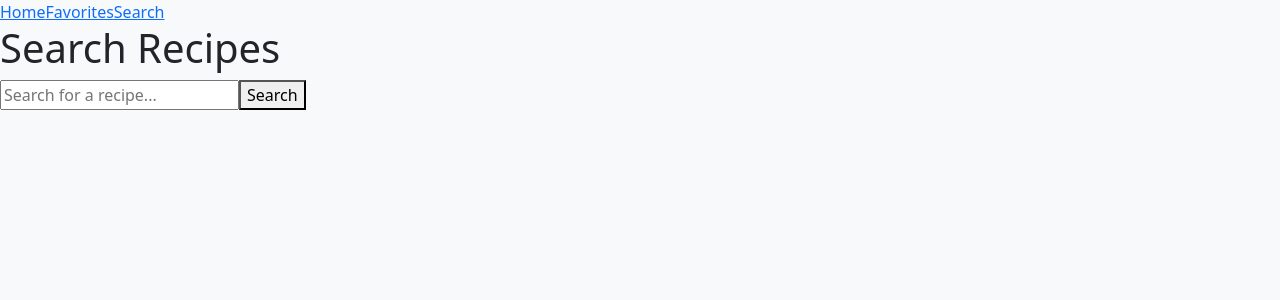
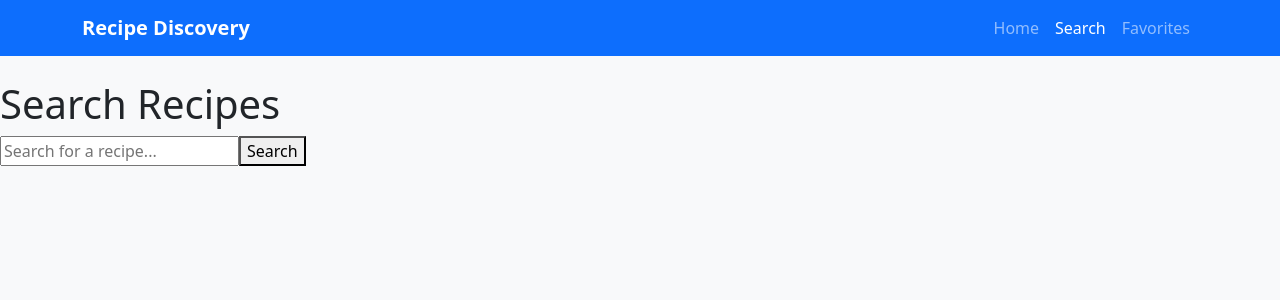
Before and after one commit to structbase/RecipeDiscovery, a React (Vite) app: page /search in a window 1280 px wide. Shown: the top 300 px of the page. Built offline with nearby package versions, Linux system fonts and the light colour scheme.

Commit message:
Update Navbar.tsx
refactor navbar styling it with bootstrap.

```diff
--- a/src/components/Navbar.tsx
+++ b/src/components/Navbar.tsx
@@ -1,11 +1,75 @@
-import { Link } from "react-router-dom";
+import { useState } from "react";
+import { Link, useLocation } from "react-router-dom";
 
 export default function Navbar() {
+    const location = useLocation();
+    const [isOpen, setIsOpen] = useState(false);
+
+    const toggleNavbar = () => setIsOpen(!isOpen);
+
     return (
-        <nav>
-            <Link to="/">Home</Link>
-            <Link to="/favorites">Favorites</Link>
-            <Link to="/search">Search</Link>
+        <nav className="navbar navbar-expand-lg navbar-dark bg-primary mb-4">
+            <div className="container">
+                <Link className="navbar-brand fw-bold" to="/">
+                    Recipe Discovery
+                </Link>
+                <button
+                    className="navbar-toggler"
+                    type="button"
+                    onClick={toggleNavbar}
+                    aria-controls="navbarNav"
+                    aria-expanded={isOpen}
+                    aria-label="Toggle navigation"
+                >
+                    <span className="navbar-toggler-icon"></span>
+                </button>
+                <div
+                    className={`collapse navbar-collapse ${
+                        isOpen ? "show" : ""
+                    }`}
+                    id="navbarNav"
+                >
+                    <ul className="navbar-nav ms-auto">
+                        <li className="nav-item">
+                            <Link
+                                className={`nav-link ${
+                                    location.pathname === "/" ? "active" : ""
+                                }`}
+                                to="/"
+                                onClick={() => setIsOpen(false)}
+                            >
+                                Home
+                            </Link>
+                        </li>
+                        <li className="nav-item">
+                            <Link
+                                className={`nav-link ${
+                                    location.pathname === "/search"
+                                        ? "active"
+                                        : ""
+                                }`}
+                                to="/search"
+                                onClick={() => setIsOpen(false)}
+                            >
+                                Search
+                            </Link>
+                        </li>
+                        <li className="nav-item">
+                            <Link
+                                className={`nav-link ${
+                                    location.pathname === "/favorites"
+                                        ? "active"
+                                        : ""
+                                }`}
+                                to="/favorites"
+                                onClick={() => setIsOpen(false)}
+                            >
+                                Favorites
+                            </Link>
+                        </li>
+                    </ul>
+                </div>
+            </div>
         </nav>
     );
 }
```
